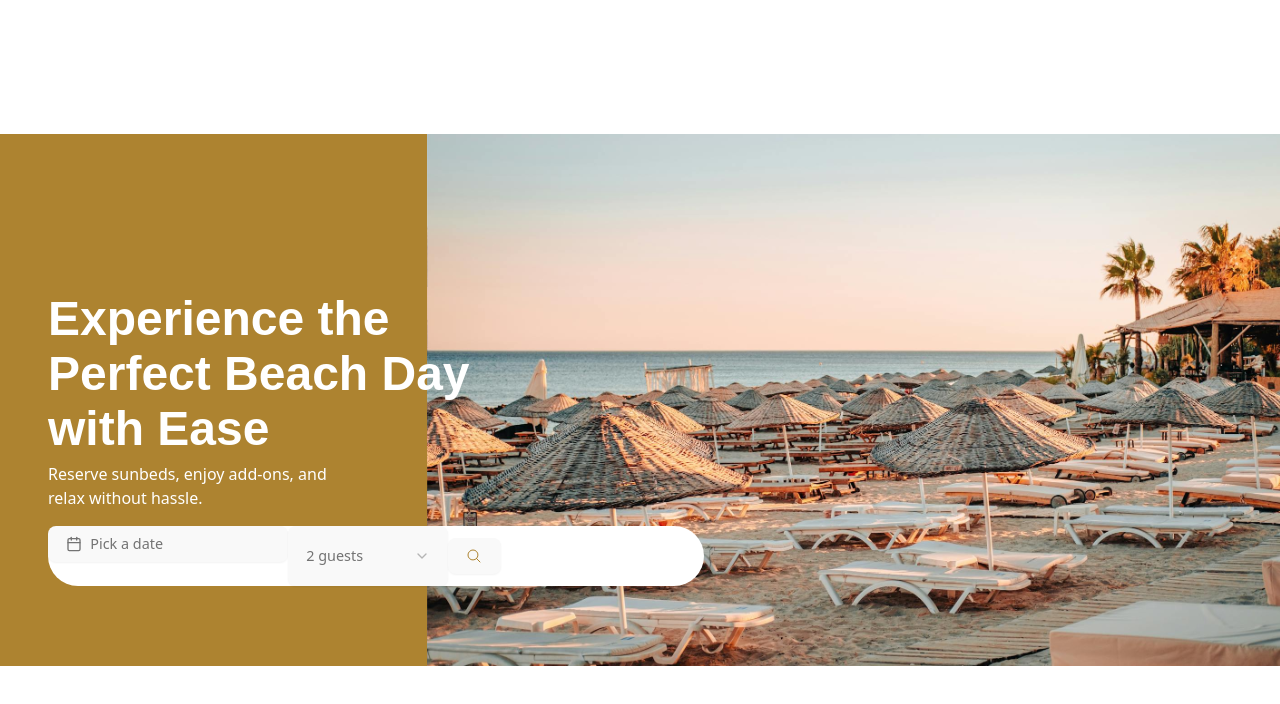
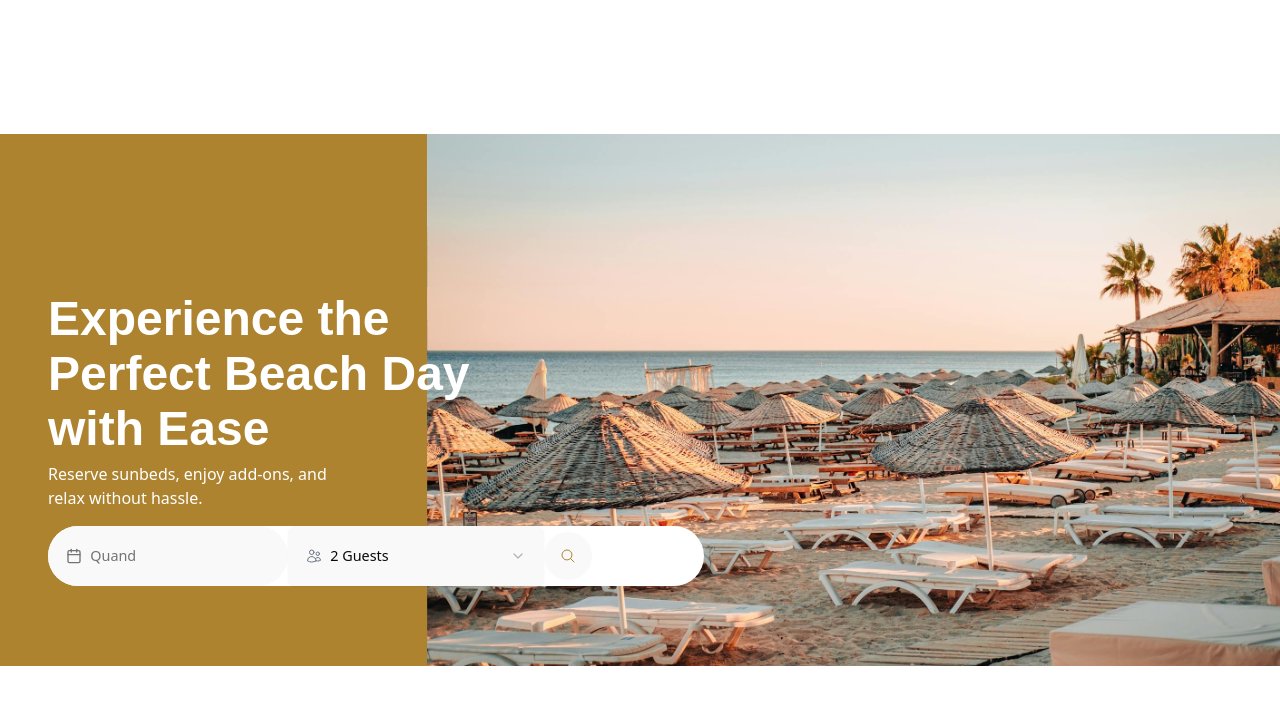
Before and after one commit to Mjkwebdev/my-shadcn-project, a React (Vite) app: page /hero in a window 1280 px wide. Shown: the top 704 px of the page. Built offline with nearby package versions, Linux system fonts and the light colour scheme.

Commit message:
Modification of searchbox and Implenting Routes

```diff
--- a/package.json
+++ b/package.json
@@ -23,6 +23,7 @@
     "react-datepicker": "^8.1.0",
     "react-day-picker": "8.10.1",
     "react-dom": "^19.0.0",
+    "react-router-dom": "^7.2.0",
     "tailwind-merge": "^3.0.2",
     "tailwindcss": "^4.0.9",
     "tailwindcss-animate": "^1.0.7"
--- a/src/App.tsx
+++ b/src/App.tsx
@@ -1,12 +1,17 @@
-import './App.css'
-import Hero from './MainComponent/Hero'
-// import SearchInput from './MainComponent/SearchInput'
+import { BrowserRouter, Route, Routes } from "react-router-dom";
+import "./App.css";
+import Hero from "./MainComponent/Hero";
+import SearchPage from "./Search";
 
 function App() {
-
   return (
-    <Hero/>
-  )
+    <BrowserRouter>
+      <Routes>
+        <Route path="/hero" element={<Hero/>} />
+        <Route path="/search" element={<SearchPage />} />
+      </Routes>
+    </BrowserRouter>
+  );
 }
 
-export default App
+export default App;
--- a/src/MainComponent/SearchElement/SearchInput.tsx
+++ b/src/MainComponent/SearchElement/SearchInput.tsx
@@ -1,3 +1,4 @@
+import { Link } from "react-router-dom";
 import { Button } from "../../components/ui/button";
 import Searchbox from "./Searchbox";
 import SelectBox from "./SelectBox";
@@ -6,9 +7,11 @@ const SearchInput = () => {
   return (
     <div className="absolute top-[24.5rem] left-[3rem] flex rounded-full w-[41rem] h-[3.75rem] bg-white">
       <Searchbox/>
-       <div className="bg-white flex items-center  focus:outline-none">
-       <SelectBox/>
-     <Button> <MagnifyingGlassIcon className="h-5 w-full text-[#AD8330]" />  </Button>
+       <div className="bg-white flex items-center focus:outline-none">
+       <SelectBox maxGuest={9}/>
+    <Link to="/search" >
+   <Button variant={"link"} className="bg-[#F8F8F5] rounded-full h-12 w-12"> <MagnifyingGlassIcon className="h-5 w-full text-[#AD8330]" />  </Button>
+   </Link>
         </div>
       </div>
   );
--- a/src/MainComponent/SearchElement/Searchbox.tsx
+++ b/src/MainComponent/SearchElement/Searchbox.tsx
@@ -1,35 +1,30 @@
-import { format } from "date-fns"
-import { CalendarIcon } from "lucide-react"
-
-
-Button
-
-import { Calendar } from "../../components/ui/calendar"
+import { format } from "date-fns";
+import { CalendarIcon } from "lucide-react";
+import { Calendar } from "../../components/ui/calendar";
 import {
   Popover,
   PopoverContent,
   PopoverTrigger,
-} from "../../components/ui/popover"
-import { Button } from '../../components/ui/button';
-import { cn } from '../../lib/utils';
-import React from "react"
-
+} from "../../components/ui/popover";
+import { Button } from "../../components/ui/button";
+import { cn } from "../../lib/utils";
+import React from "react";
 
 const Searchbox = () => {
-  const [date, setDate] = React.useState<Date>()
+  const [date, setDate] = React.useState<Date>();
 
   return (
     <Popover>
       <PopoverTrigger asChild>
         <Button
-          variant={"outline"}
+          variant={"link"}
           className={cn(
-            "w-[240px] justify-start text-left font-normal",
+            "w-[240px] rounded-full justify-start text-left font-normal h-full",
             !date && "text-muted-foreground"
           )}
         >
           <CalendarIcon />
-          {date ? format(date, "PPP") : <span>Pick a date</span>}
+          {date ? format(date, "PPP") : <span>Quand</span>}
         </Button>
       </PopoverTrigger>
       <PopoverContent className="w-auto p-0" align="start">
@@ -41,7 +36,7 @@ const Searchbox = () => {
         />
       </PopoverContent>
     </Popover>
-  )
-}
+  );
+};
 
-export default Searchbox
+export default Searchbox;
--- a/src/MainComponent/SearchElement/SelectBox.tsx
+++ b/src/MainComponent/SearchElement/SelectBox.tsx
@@ -1,3 +1,4 @@
+import { UsersIcon, UserIcon } from "@heroicons/react/24/outline";
 import {
   Select,
   SelectContent,
@@ -5,29 +6,36 @@ import {
   SelectTrigger,
   SelectValue,
 } from "../../components/ui/select";
+import { useState } from "react";
 
-const SelectBox = () => {
+interface SelectProps {
+  maxGuest: number;
+}
+const SelectBox = ({ maxGuest }: SelectProps) => {
+  const [selectedGuest, setSelectedGuest] = useState("2");
+  const handleSelectGuest=( value: string)=>{
+      setSelectedGuest(value);
+  }
+  const guests = Array.from({ length: maxGuest }, (_, i) => i + 1);
   return (
-    <Select>
-    <SelectTrigger className="w-[10rem] h-full">
-      <SelectValue placeholder="2 guests" />
+    <Select value={selectedGuest} onValueChange={handleSelectGuest}>
+      <SelectTrigger className="w-[16rem] h-full">
+        <SelectValue/>
       </SelectTrigger>
       <SelectContent>
-      <SelectItem value="1">1 guests</SelectItem>
-      <SelectItem value="2">2 guests</SelectItem>
-      <SelectItem value="3">3 guests</SelectItem>
-      <SelectItem value="4">4 guests</SelectItem>
-      <SelectItem value="5">5 guests</SelectItem>
-      <SelectItem value="6">6 guests</SelectItem>
-      <SelectItem value="7">7 guests</SelectItem>
-      <SelectItem value="8">8 guests</SelectItem>
-      <SelectItem value="9">9 guests</SelectItem>
-      <SelectItem value="10">10 guests</SelectItem>
-      <SelectItem value="11">11 guests</SelectItem>
-      <SelectItem value="12">12 guests</SelectItem>
+        {guests.map((num) => (
+          <SelectItem key={num} value={num.toString()}>
+            {num == 1 ? (
+              <UserIcon className="h-8 w-8 text-gray-500" />
+            ) : (
+              <UsersIcon className="h-8 w-8 text-gray-500" />
+            )}
+           {num} Guest{num > 1 ? "s" : ""}
+          </SelectItem>
+        ))}
       </SelectContent>
     </Select>
-  )
-}
+  );
+};
 
-export default SelectBox
+export default SelectBox;
--- /dev/null
+++ b/src/Search.tsx
@@ -0,0 +1,5 @@
+const SearchPage = () => (
+    <div>Congrats...</div>
+)
+
+export default SearchPage
--- a/src/index.css
+++ b/src/index.css
@@ -74,7 +74,6 @@ h1 {
 }
 
 button {
-  border-radius: 8px;
   border: 1px solid transparent;
   padding: 0.6em 1.2em;
   font-size: 0.9em;
```
Also changed, not shown: public/icons8-search.svg (deleted), 1 other file (tests, documents, lock files or other folders). Lines whose indentation alone changed are shown as unchanged.
